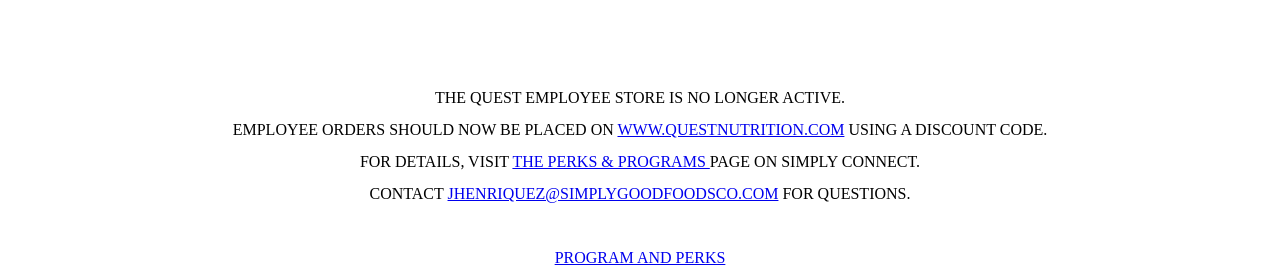
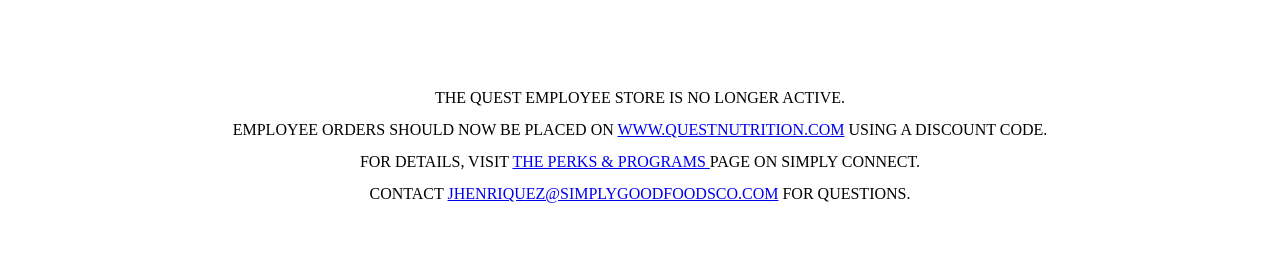
Before and after one commit to QuestNut/EmployeeStoreUpdate, a plain HTML site: page index.html in a window 1280 px wide. Shown: the part 530-800 px from the top of the page. Drawn offline with Linux system fonts and the light colour scheme; a web font is replaced by a local one.

Commit message:
Update index.html

```diff
--- a/index.html
+++ b/index.html
@@ -48,7 +48,7 @@
   </p> </h2>
 
 
-<h2><p><br><br><a href="https://questnutrition.sharepoint.com/SitePages/Programs-and-Perks.aspx">Program and Perks</a>
+<h2><p><br><br>
   </section>
 
 
```
